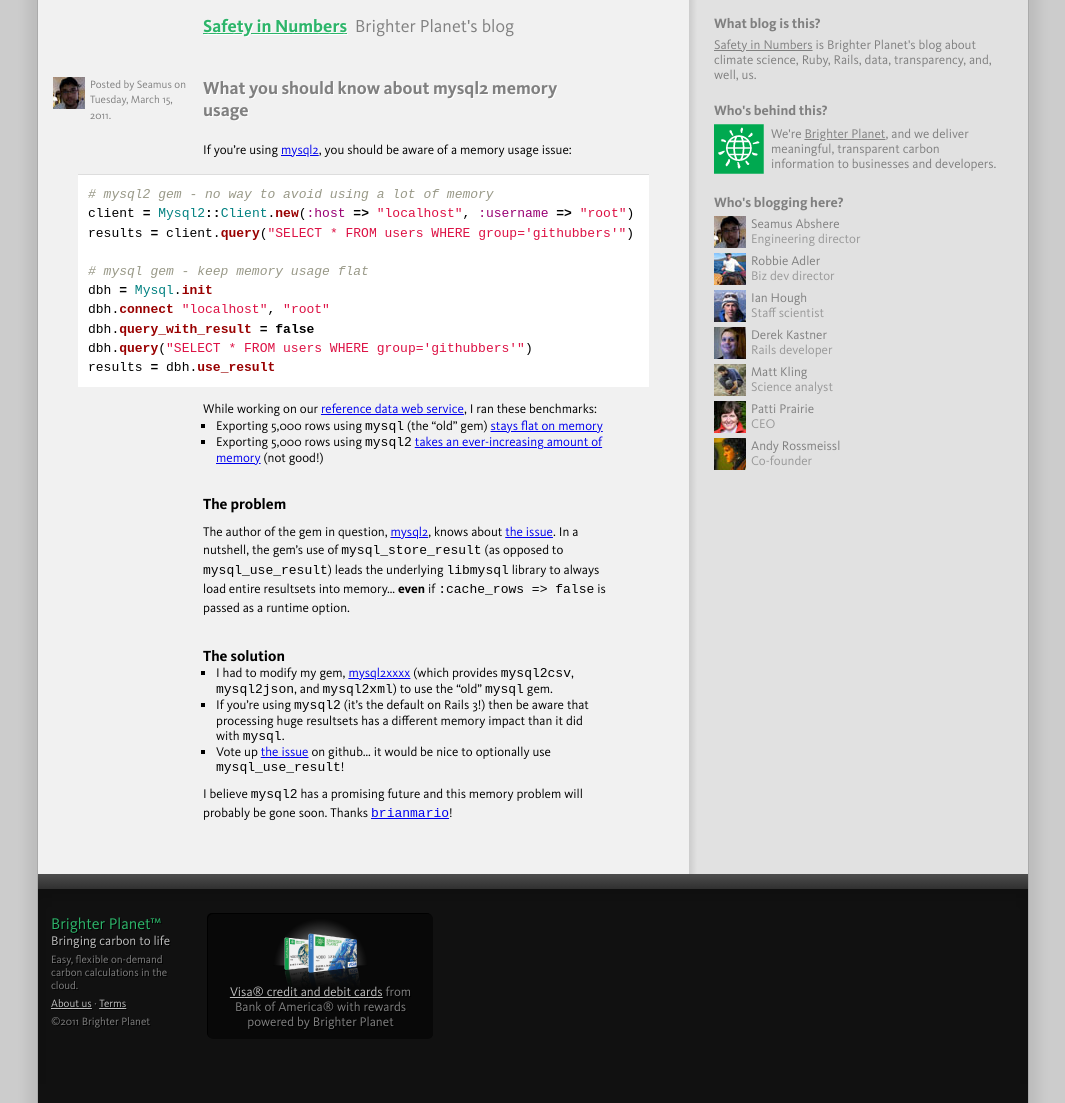
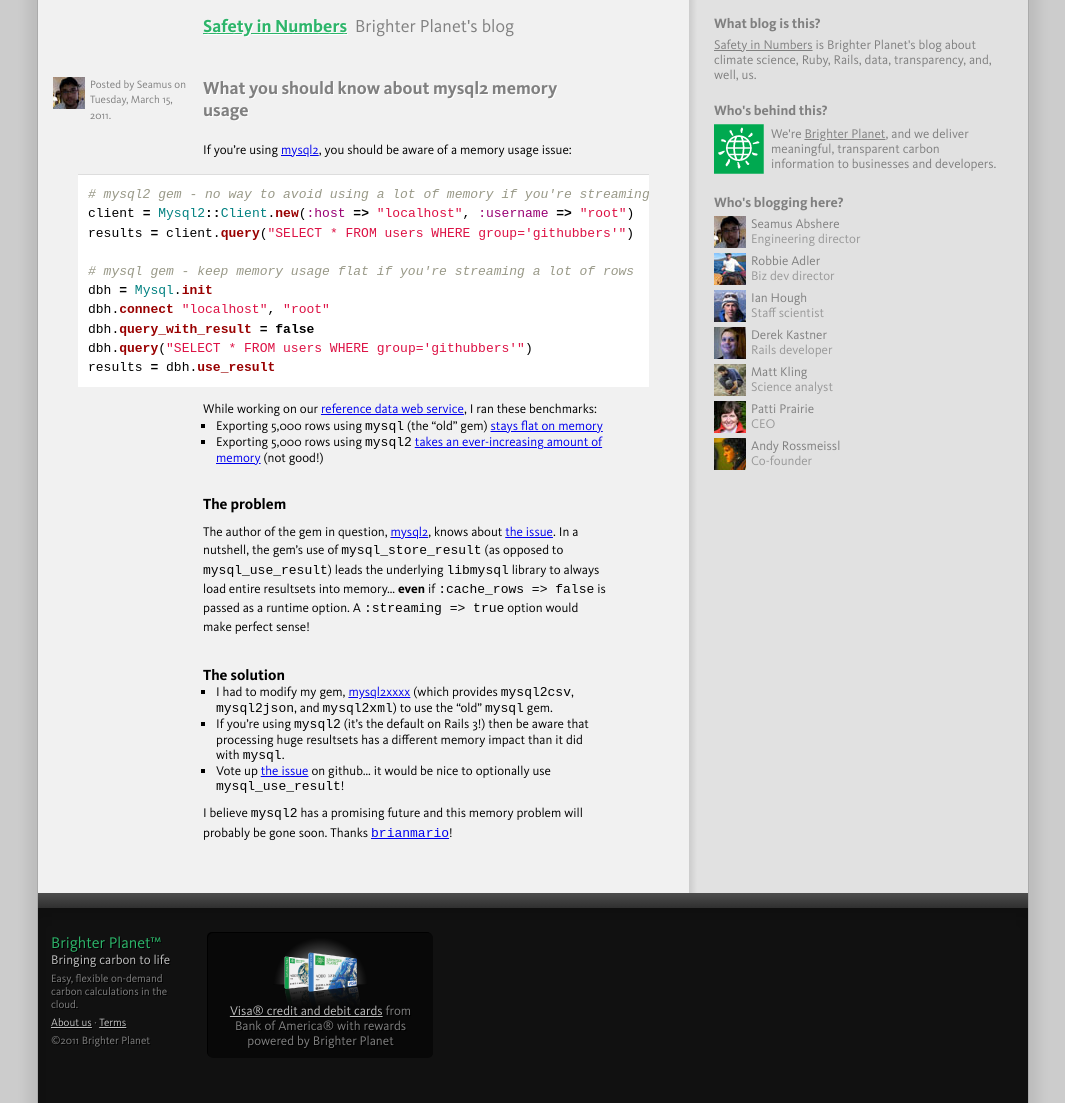
Before and after one commit to faradayio/numbers, a Jekyll site: the page built from _posts/2011-03-15-what-you-should-know-about-mysql2-memory-usage.markdown, in a window 1280 px wide. Shown: the whole page, without its empty margins (107-1172 px from the left). Built offline with Jekyll 4.4.1, drawn with Linux system fonts in a browser that asks for light colours; some web fonts are replaced; comment, search, counter and statistics services are not loaded.

Commit message:
correct github issue

```diff
--- a/_posts/2011-03-15-what-you-should-know-about-mysql2-memory-usage.markdown
+++ b/_posts/2011-03-15-what-you-should-know-about-mysql2-memory-usage.markdown
@@ -8,11 +8,11 @@
 If you're using [mysql2](http://rubygems.org/gems/mysql2), you should be aware of a memory usage issue:
 
 {% highlight ruby %}
-# mysql2 gem - no way to avoid using a lot of memory
+# mysql2 gem - no way to avoid using a lot of memory if you're streaming a lot of rows
 client = Mysql2::Client.new(:host => "localhost", :username => "root")
 results = client.query("SELECT * FROM users WHERE group='githubbers'")
 
-# mysql gem - keep memory usage flat
+# mysql gem - keep memory usage flat if you're streaming a lot of rows
 dbh = Mysql.init
 dbh.connect "localhost", "root"
 dbh.query_with_result = false
@@ -27,7 +27,7 @@
 
 ### The problem ###
 
-The author of the gem in question, [mysql2](http://rubygems.org/gems/mysql2), knows about [the issue](https://github.com/brianmario/mysql2/issues/85). In a nutshell, the gem's use of <code>mysql_store_result</code> (as opposed to <code>mysql_use_result</code>) leads the underlying <tt>libmysql</tt> library to always load entire resultsets into memory... <strong>even</strong> if <code>:cache_rows => false</code> is passed as a runtime option.
+The author of the gem in question, [mysql2](http://rubygems.org/gems/mysql2), knows about [the issue](https://github.com/brianmario/mysql2/issues/87). In a nutshell, the gem's use of <code>mysql_store_result</code> (as opposed to <code>mysql_use_result</code>) leads the underlying <tt>libmysql</tt> library to always load entire resultsets into memory... <strong>even</strong> if <code>:cache_rows => false</code> is passed as a runtime option. A <code>:streaming => true</code> option would make perfect sense!
 
 ### The solution ###
 
```
